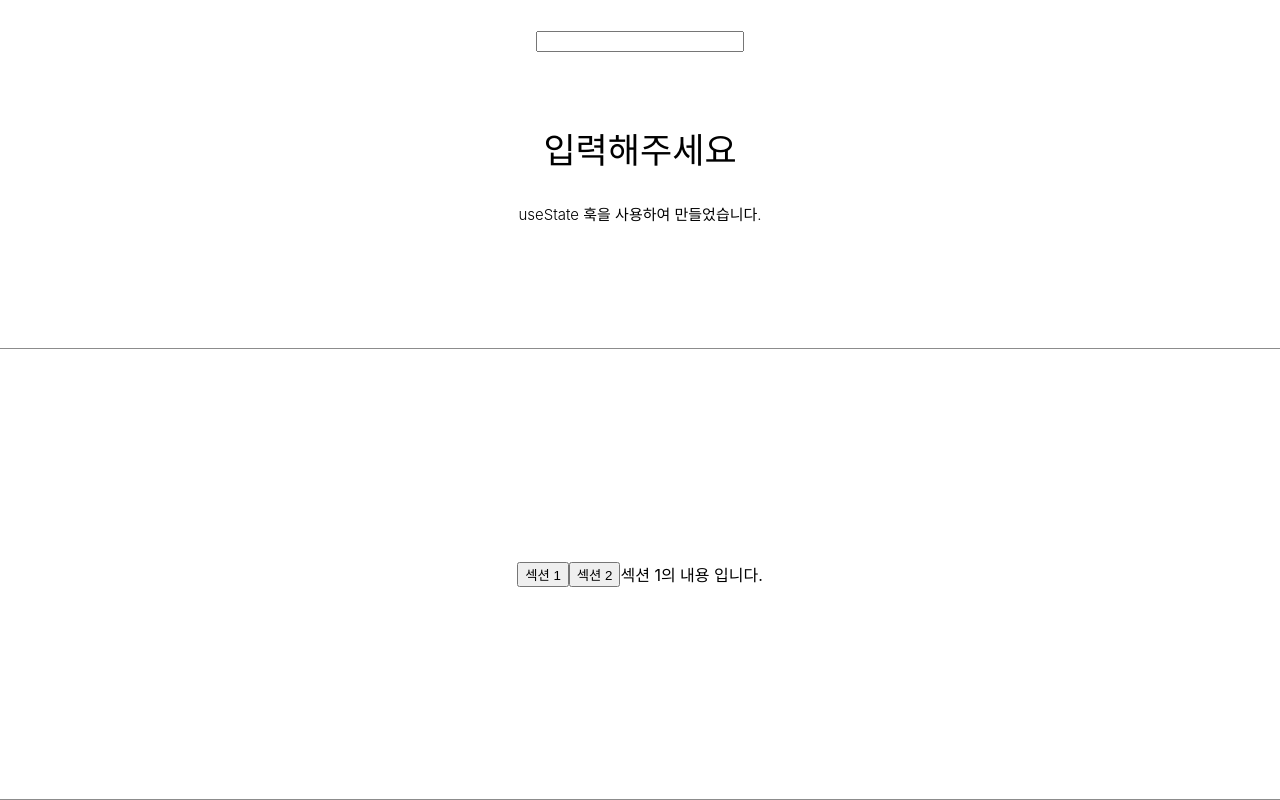
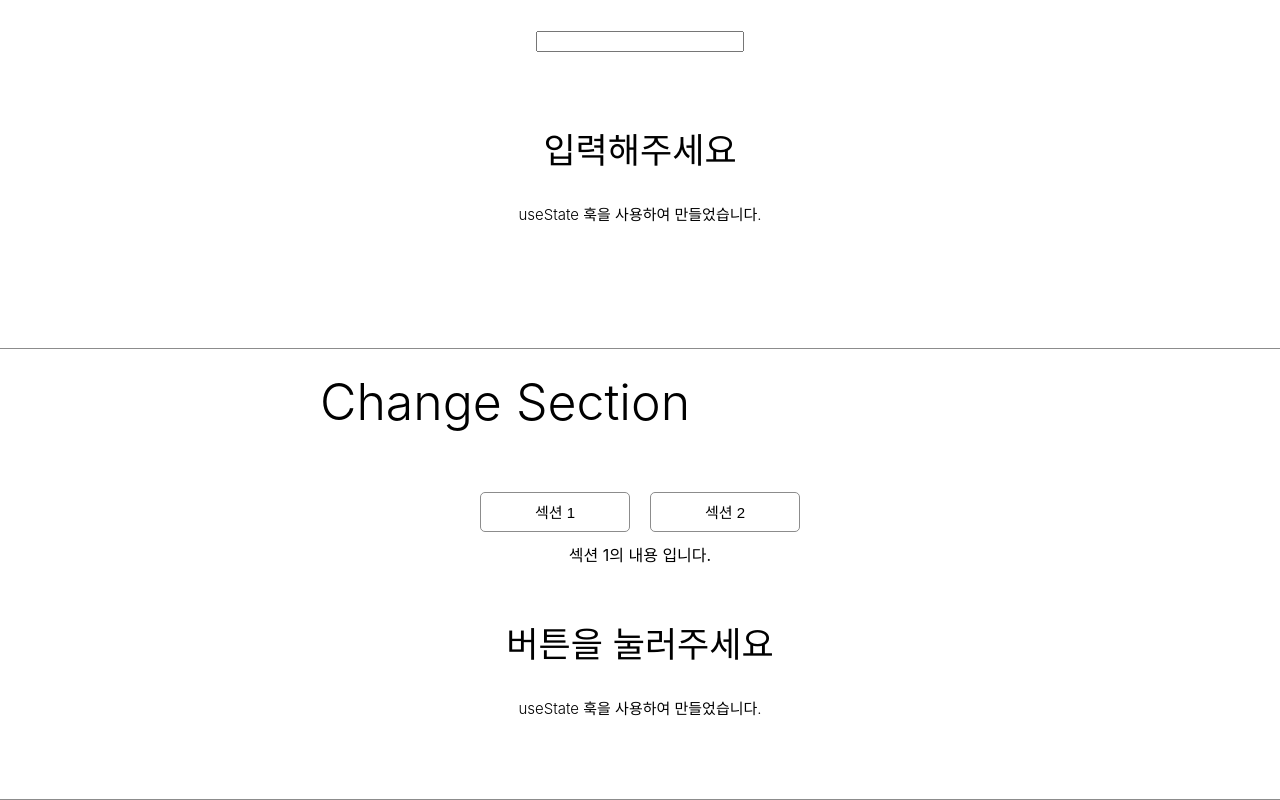
Before and after one commit to ldh3907/study-react-nomadcoder-10-kinds-hooks, a React (Create React App) app: page / in a window 1280 px wide. Shown: the part 653-1453 px from the top of the page. Built offline with nearby package versions, Linux system fonts and the light colour scheme.

Commit message:
update : changesection
update : changesection

```diff
--- a/src/components/changesection.css
+++ b/src/components/changesection.css
@@ -8,3 +8,56 @@
   margin: auto;
   border-bottom: 0.5px solid #8c8c8c;
 }
+
+.changesection-wrap {
+  width: 50%;
+  height: 90%;
+}
+
+.changesection-title {
+  font-size: 50px;
+  font-weight: 300;
+}
+
+.changesection-content-wrap {
+  margin-top: 50px;
+  display: flex;
+  align-items: center;
+  justify-content: center;
+  flex-direction: column;
+}
+
+.changesection-button {
+  width: 150px;
+  height: 40px;
+  margin: 10px;
+  border-radius: 5px;
+  outline: none;
+  border: 1px solid #8c8c8c;
+  background-color: white;
+}
+
+.changesection-button:active {
+  opacity: 30%;
+  background-color: #8c8c8c;
+  color: white;
+  transition: 1s;
+}
+
+.changesection-button-text {
+  font-weight: 300;
+  font-size: 15px;
+}
+
+.changesetion-process {
+  font-size: 35px;
+  font-weight: 300;
+  text-align: center;
+  margin-top: 50px;
+}
+
+.changesection-explain {
+  font-size: 15px;
+  font-weight: 300;
+  margin: 30px;
+}
--- a/src/components/changesection.js
+++ b/src/components/changesection.js
@@ -28,10 +28,26 @@ const ChangeSection = () => {
   return (
     <section id="changesection">
       <div className="changesection-container">
-        {content.map((section, index) => (
-          <button onClick={() => changeItem(index)}>{section.tab}</button>
-        ))}
-        <div>{currentItem.content}</div>
+        <div className="changesection-wrap">
+          <div className="changesection-title">Change Section</div>
+          <div className="changesection-content-wrap">
+            <div className="changesection-button-wrap">
+              {content.map((section, index) => (
+                <button
+                  className="changesection-button"
+                  onClick={() => changeItem(index)}
+                >
+                  <div className="changesection-button-text">{section.tab}</div>
+                </button>
+              ))}
+            </div>
+            <div>{currentItem.content}</div>
+            <div className="changesetion-process">버튼을 눌러주세요</div>
+            <div className="changesection-explain">
+              useState 훅을 사용하여 만들었습니다.
+            </div>
+          </div>
+        </div>
       </div>
     </section>
   );
```
